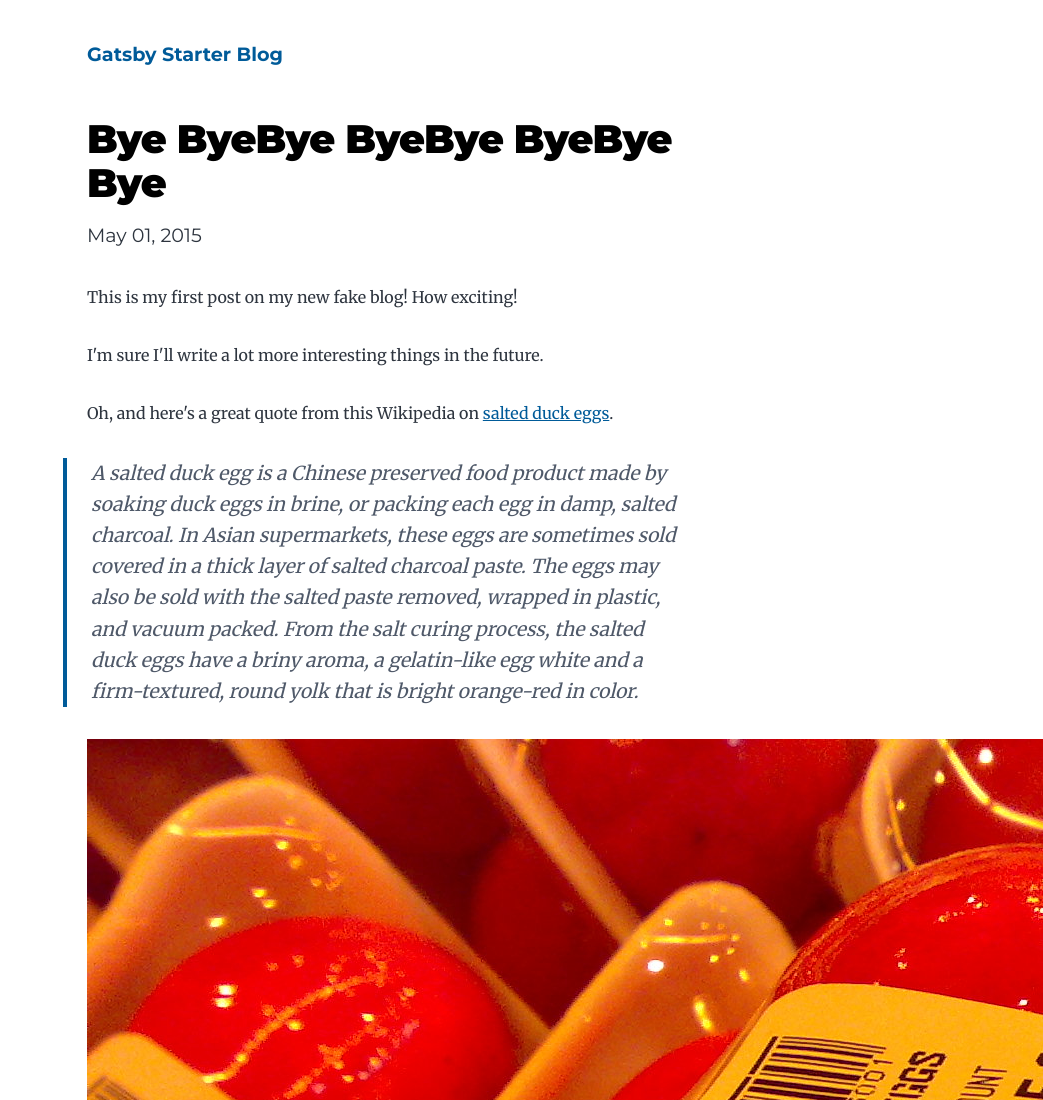
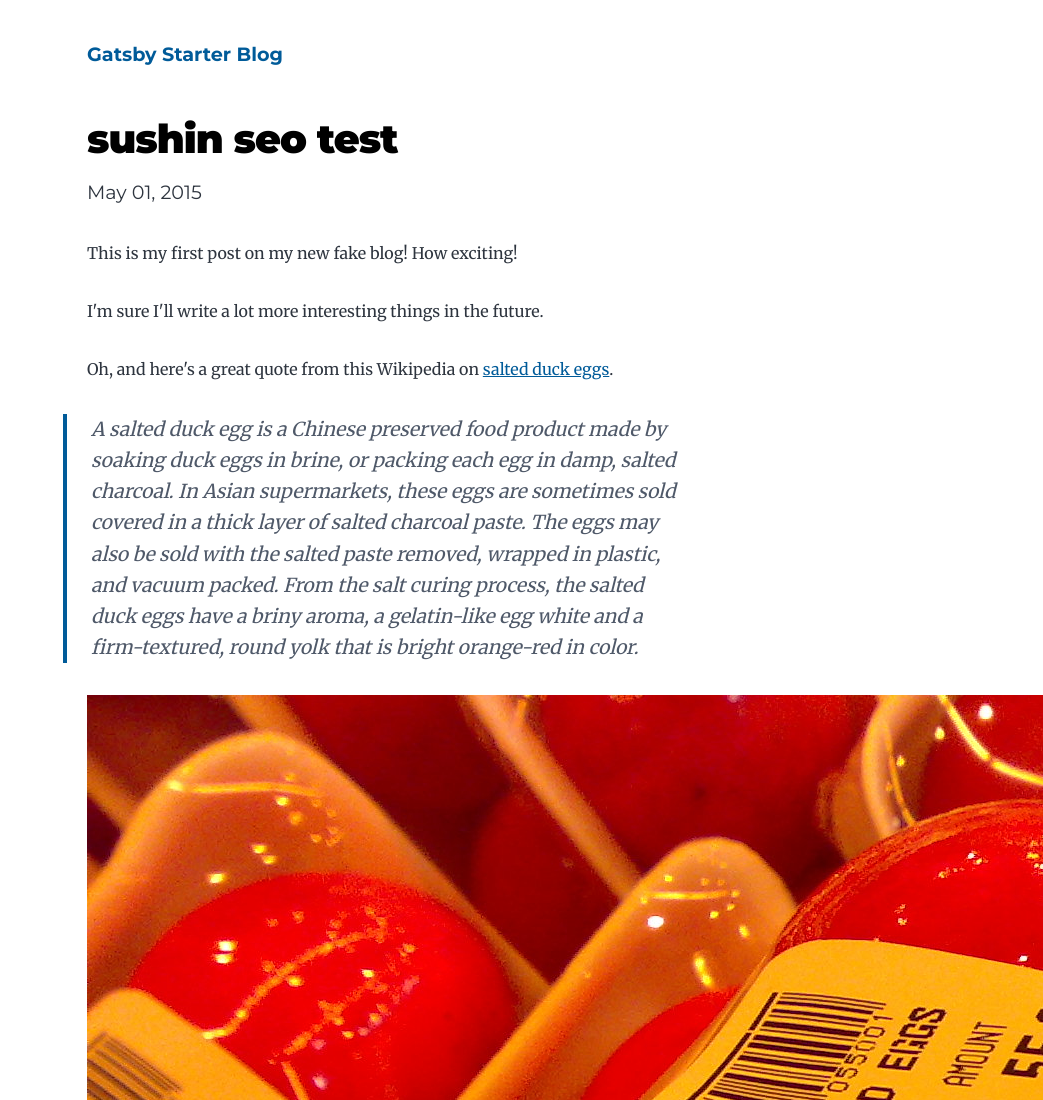
Before and after one commit to sushin-42/sushin-42.github.io, a Gatsby site: page /hello-world/ in a window 1280 px wide. Shown: the top 1100 px of the page, without its empty margins (237-1280 px from the left). Built offline with nearby package versions, Linux system fonts and the light colour scheme; Gatsby itself is replaced by a stand-in of ours; some packages are replaced by stand-ins of ours.

Commit message:
google seo insert public test

```diff
--- a/content/blog/hello-world/index.md
+++ b/content/blog/hello-world/index.md
@@ -1,5 +1,5 @@
 ---
-title: Bye ByeBye ByeBye ByeBye Bye
+title: sushin seo test
 date: "2015-05-01T22:12:03.284Z"
 description: "Hello World"
 ---
```
